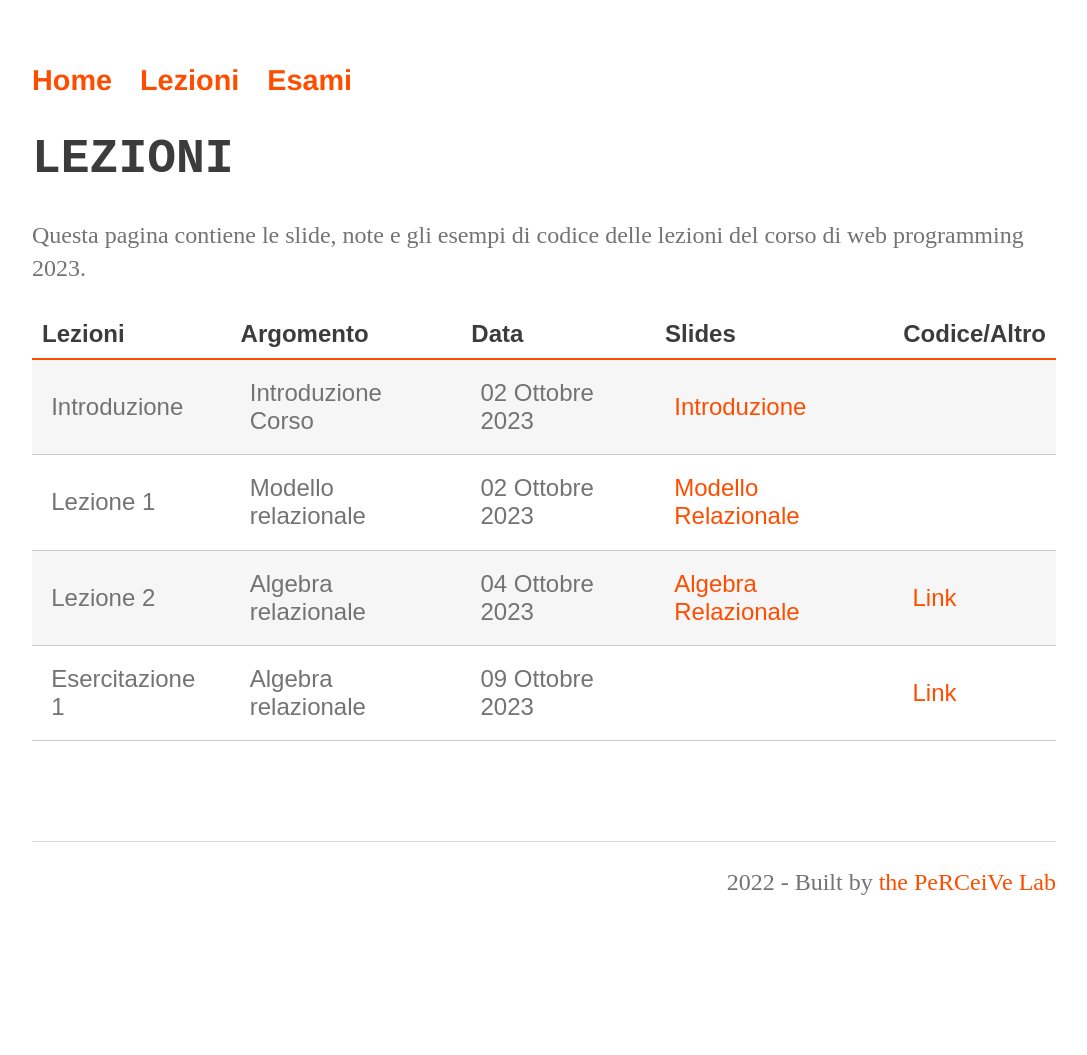
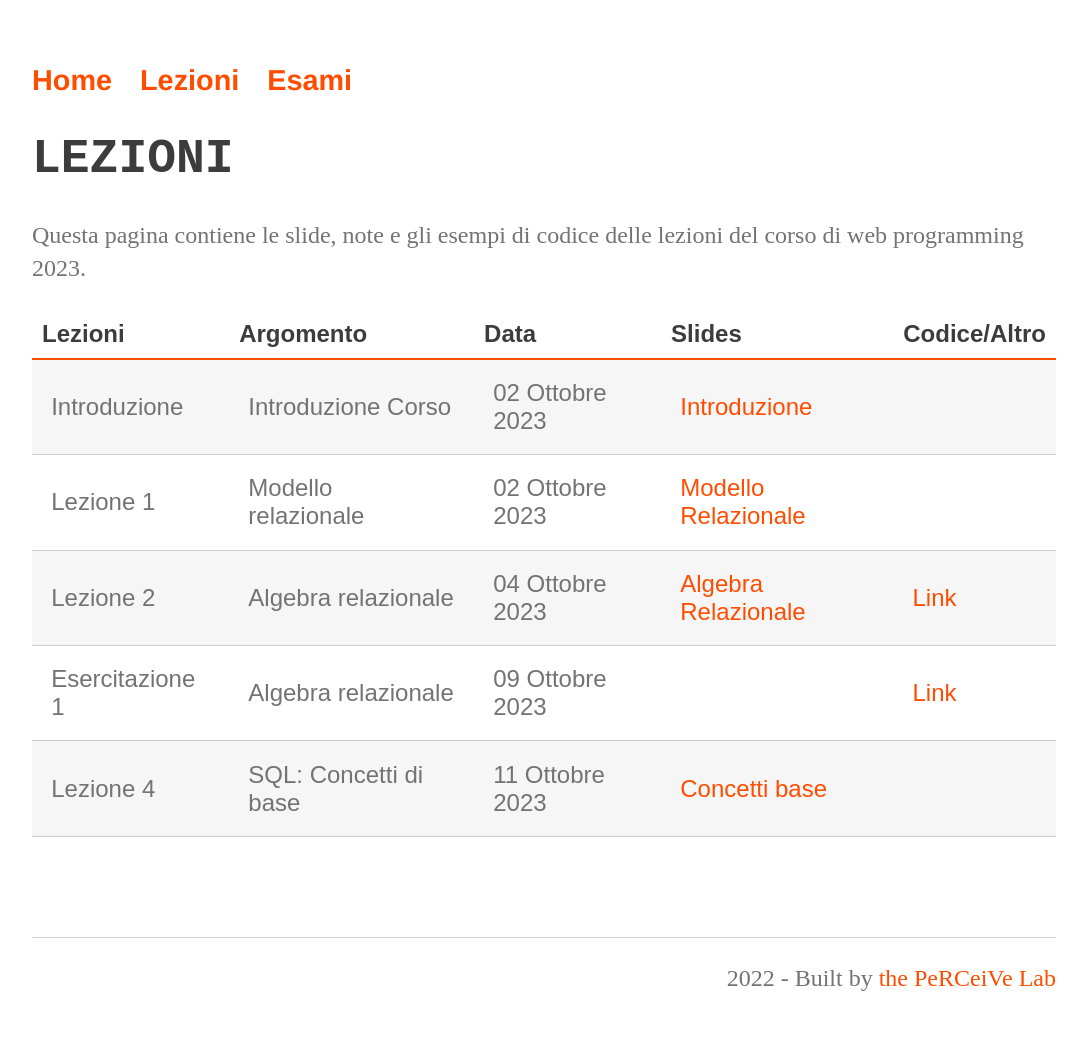
Before and after one commit to perceivelab/database-course, a Jekyll site: the page built from lezioni.md, in a window 1280 px wide. Shown: the whole page, without its empty margins (96-1183 px from the left). Built offline with Jekyll 4.4.1, drawn with Linux system fonts in a browser that asks for light colours; our own code applies the rules of GitHub Pages for plain Markdown files; before the commit the page ends 960 px from its top, so only the background shows below that.

Commit message:
Update lezioni.md

```diff
--- a/lezioni.md
+++ b/lezioni.md
@@ -11,6 +11,7 @@ Questa pagina contiene le slide, note e gli esempi di codice delle lezioni del c
 | Lezione 1  | Modello relazionale                      | 02 Ottobre 2023  | [Modello Relazionale](https://drive.google.com/file/d/15EaCh1d7VxnKTfylcErryjHwbERGk1Qo/view?usp=sharing)        |             |
 | Lezione 2  | Algebra relazionale                      | 04 Ottobre 2023   | [Algebra Relazionale](https://drive.google.com/file/d/1A-qmts9eQMoQPqdN6f6_j1QWPLIntvNc/view?usp=sharing)       |      [Link](https://drive.google.com/file/d/1xhLANQBfE-IPZenv5l__r-LpDB_vGVbi/view?usp=sharing)  |
 | Esercitazione 1  | Algebra relazionale                      | 09 Ottobre 2023   |    |      [Link](https://drive.google.com/file/d/1jGRLpZON_ydNYmKO80tpAFVwFnf0xMPU/view?usp=drive_link)  |
+| Lezione 4  | SQL: Concetti di base                    | 11 Ottobre 2023   | [Concetti base](https://drive.google.com/file/d/1fG6gzViO1lCwVUnOTlMy4aAFP1ebPNXA/view?usp=sharing)                        |             |
 
 
 
```
